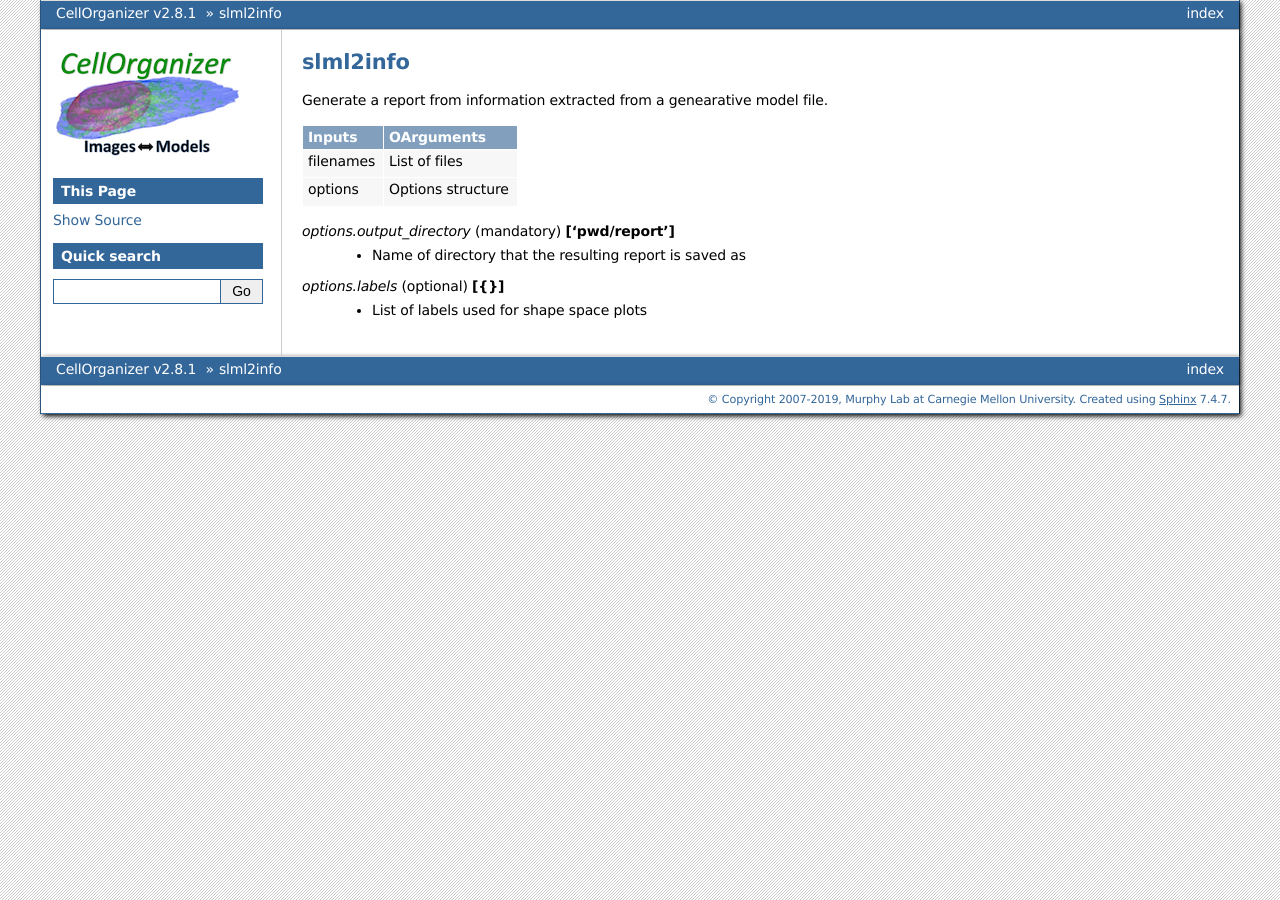
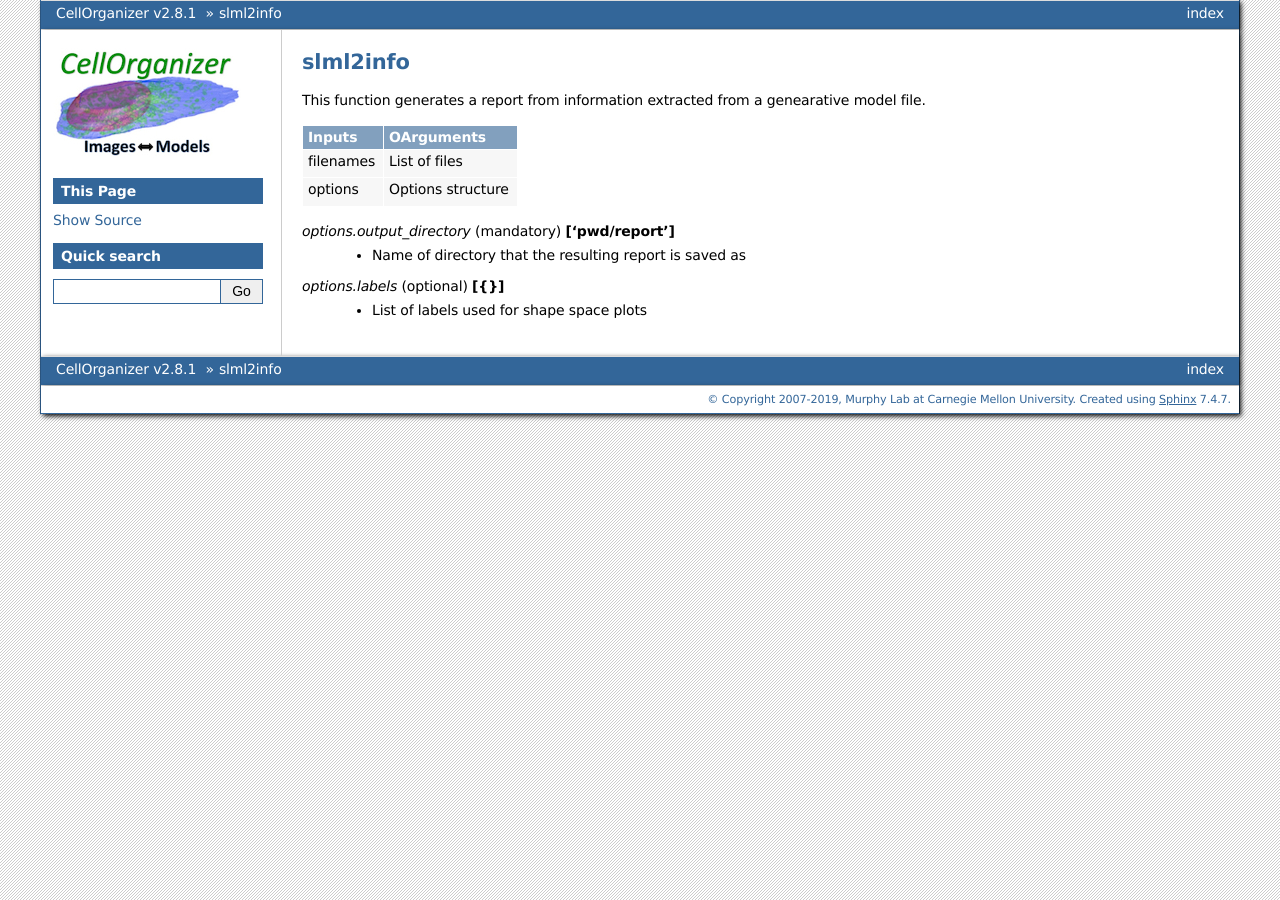
Before and after one commit to murphygroup/cellorganizer-documentation_old, a Sphinx documentation site: the page built from source/chapters/cellorganizer_options/slml2info_options.rst, in a window 1280 px wide. Built offline with Sphinx 7.4.7, drawn with Linux system fonts in a browser that asks for light colours.

Commit message:
Update slml2info_options.rst

```diff
--- a/source/chapters/cellorganizer_options/slml2info_options.rst
+++ b/source/chapters/cellorganizer_options/slml2info_options.rst
@@ -1,6 +1,6 @@
 slml2info
 ********
-Generate a report from information extracted from a genearative model file.
+This function generates a report from information extracted from a genearative model file.
 
 =============================  ===============================================================
         Inputs                                             OArguments
```
